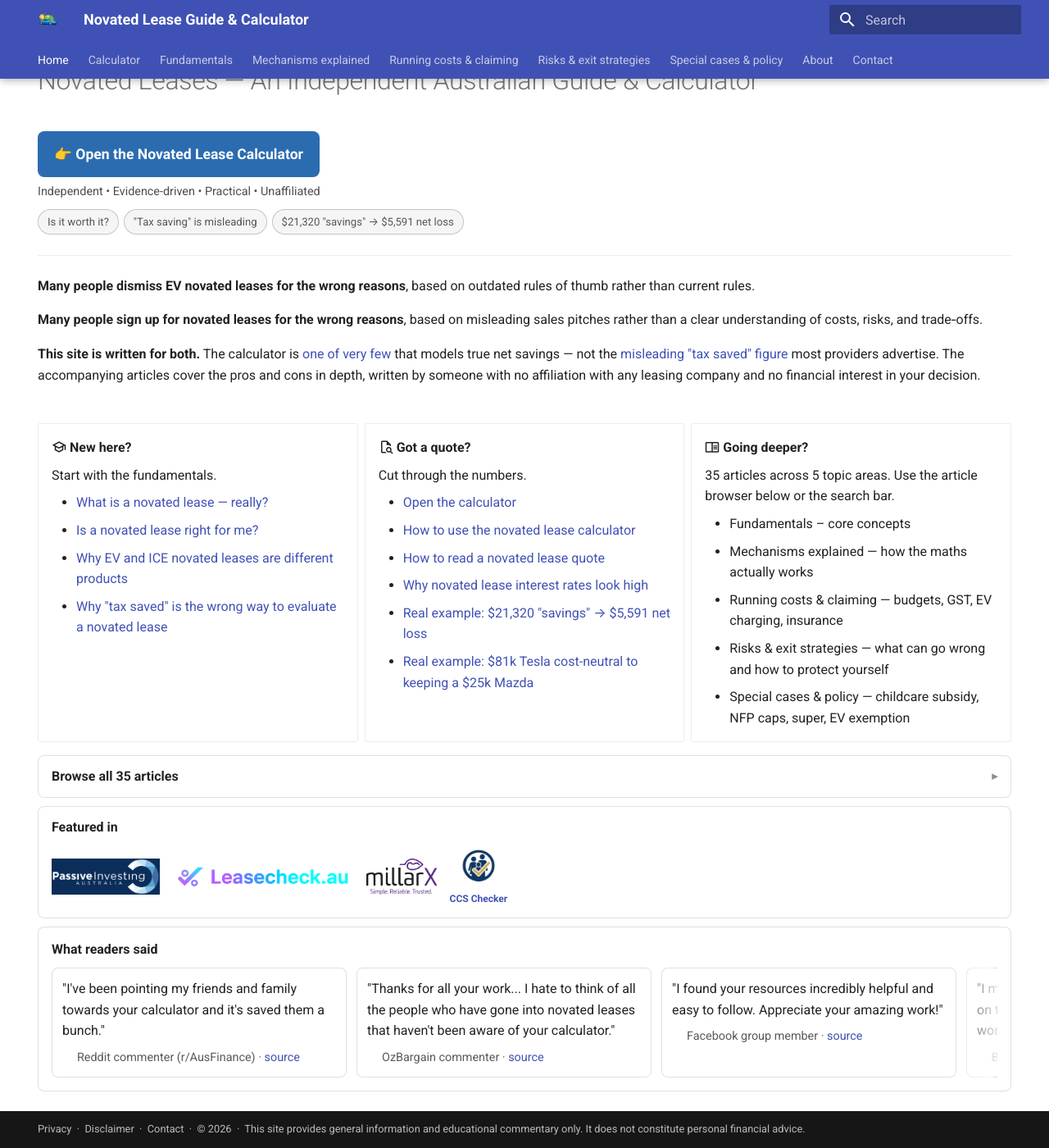
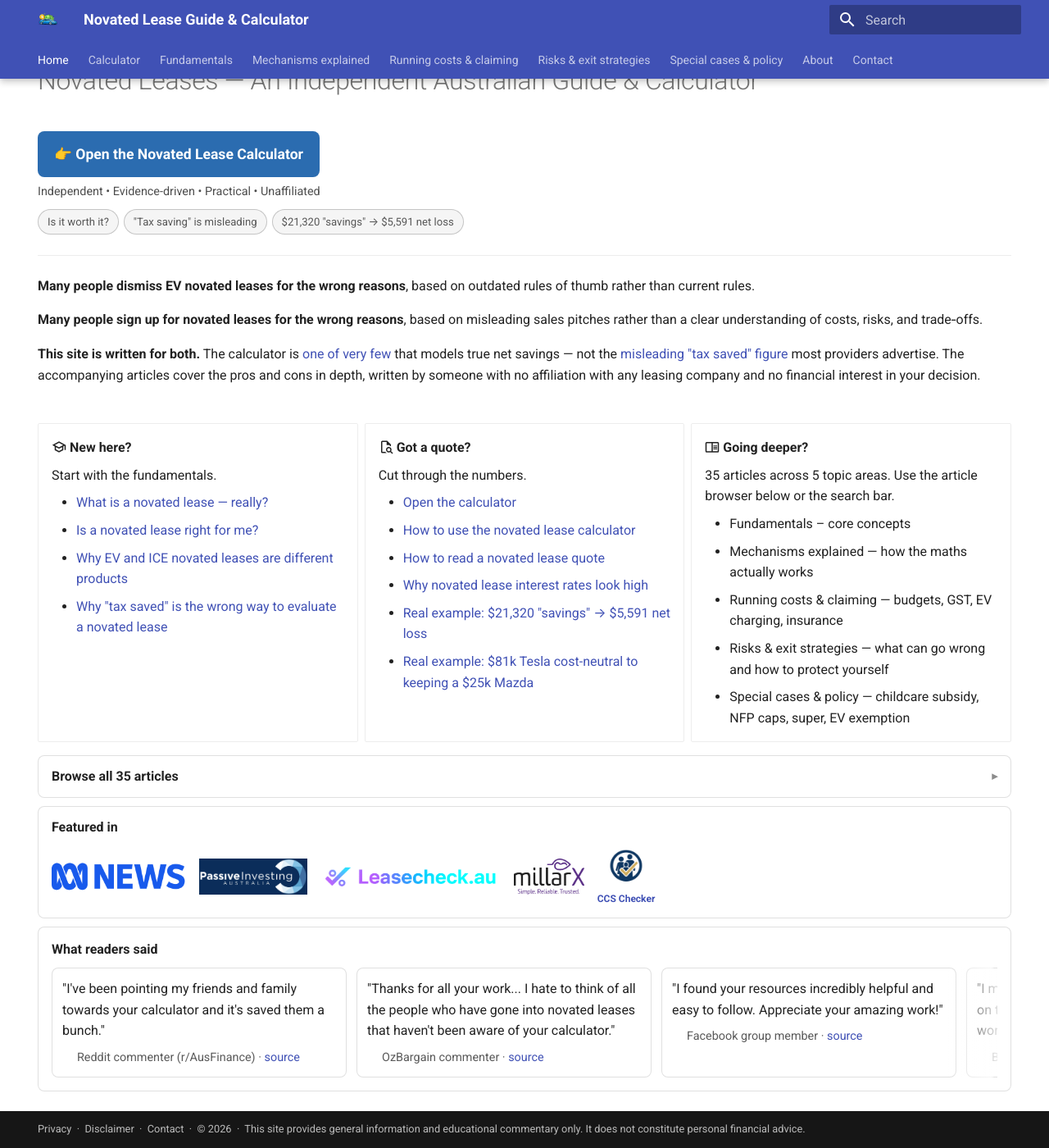
Before and after one commit to novatedlease/novatedlease.github.io, an MkDocs documentation site: the page built from docs/index.md, in a window 1280 px wide and 1400 px high, scrolled down 68 px. Shown: the whole window at 82% size. Built offline with MkDocs 1.6.1 and Material for MkDocs 9.7.7, drawn with Linux system fonts in a browser that asks for light colours.

Commit message:
ABC news featured

```diff
--- a/docs/assets/stylesheets/extra.css
+++ b/docs/assets/stylesheets/extra.css
@@ -53,6 +53,11 @@
   object-fit: contain;
 }
 
+.md-typeset .featured-logo-strip__logo--abc-news {
+  height: 44px;
+  max-width: 220px;
+}
+
 .md-typeset .featured-logo-strip__logo--pia {
   height: 44px;
   max-width: 360px;
--- a/docs/index.md
+++ b/docs/index.md
@@ -145,6 +145,9 @@ description: Free independent Australian novated lease guide and calculator. Com
 <div class="featured-logo-strip">
   <div style="font-weight: 700; margin-bottom: 10px;">Featured in</div>
   <div class="featured-logo-strip__items">
+    <a class="featured-logo-strip__link" href="https://www.abc.net.au/news/2026-04-04/novated-leases-electric-vehicles-explainer/106527770" target="_blank" rel="noopener">
+      <img class="featured-logo-strip__logo featured-logo-strip__logo--abc-news" src="/assets/images/featured/ABC_News_(Australia)_logo.svg.png" alt="ABC News">
+    </a>
     <a class="featured-logo-strip__link" href="https://passiveinvestingaustralia.com/why-most-novated-lease-advice-is-wrong/" target="_blank" rel="noopener">
       <img class="featured-logo-strip__logo featured-logo-strip__logo--pia" src="/assets/images/featured/pia.jpg" alt="Passive Investing Australia">
     </a>
```
Also changed, not shown: docs/assets/images/featured/ABC_News_(Australia)_logo.svg.png (added).
